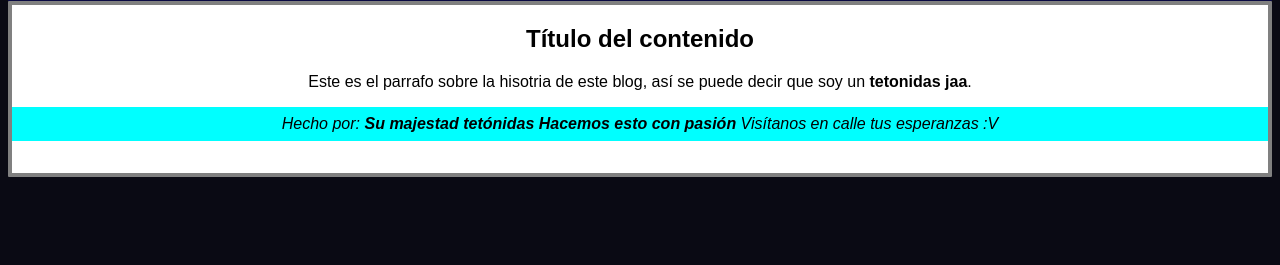
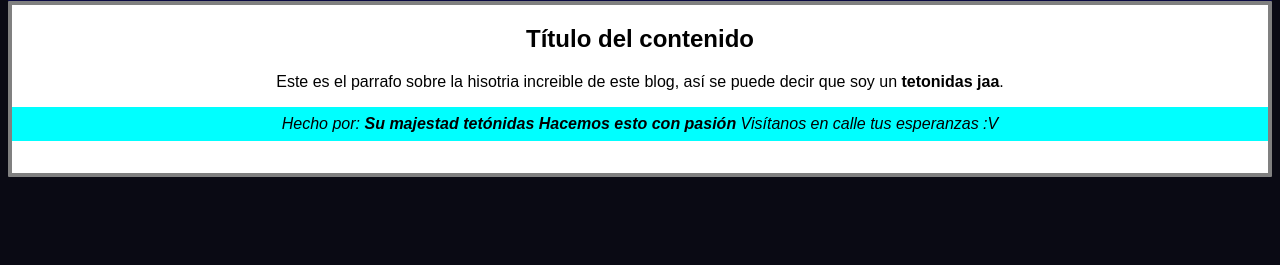
Before and after one commit to neaphdev/myblog, a Python web app: template templates/blog.html in a window 1280 px wide. Shown: the part 171-436 px from the top of the page. Run offline with Jinja, Linux system fonts and the light colour scheme; the template is opened without the code that fills it, so the values that code supplies are empty.

Commit message:
Modificación del contenido

```diff
--- a/templates/blog.html
+++ b/templates/blog.html
@@ -25,7 +25,7 @@
             <h2>Título del contenido</h2>
         </head>
         <main>
-            Este es el parrafo sobre la hisotria de este blog, así
+            Este es el parrafo sobre la hisotria increible de este blog, así
             se puede decir que soy un <strong>tetonidas jaa</strong>.
         </main>
         <footer class="footermain">
```
